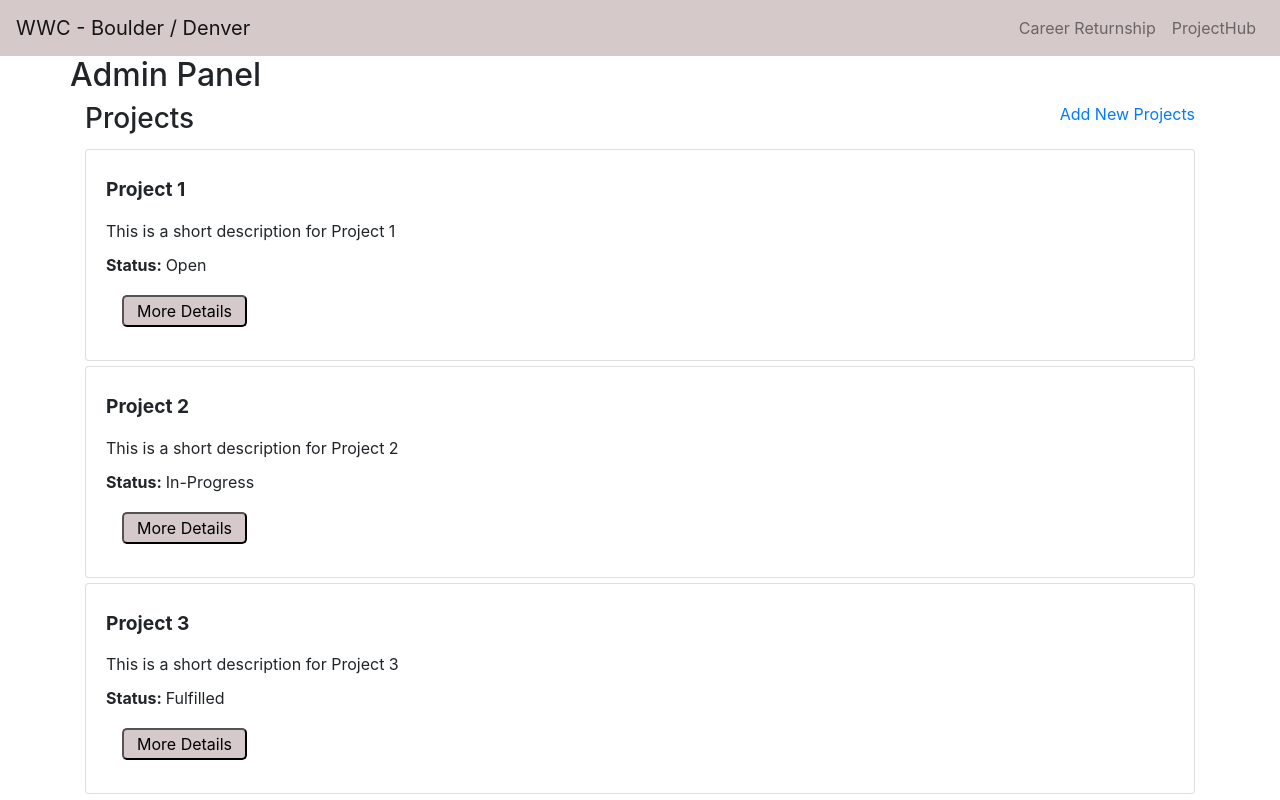
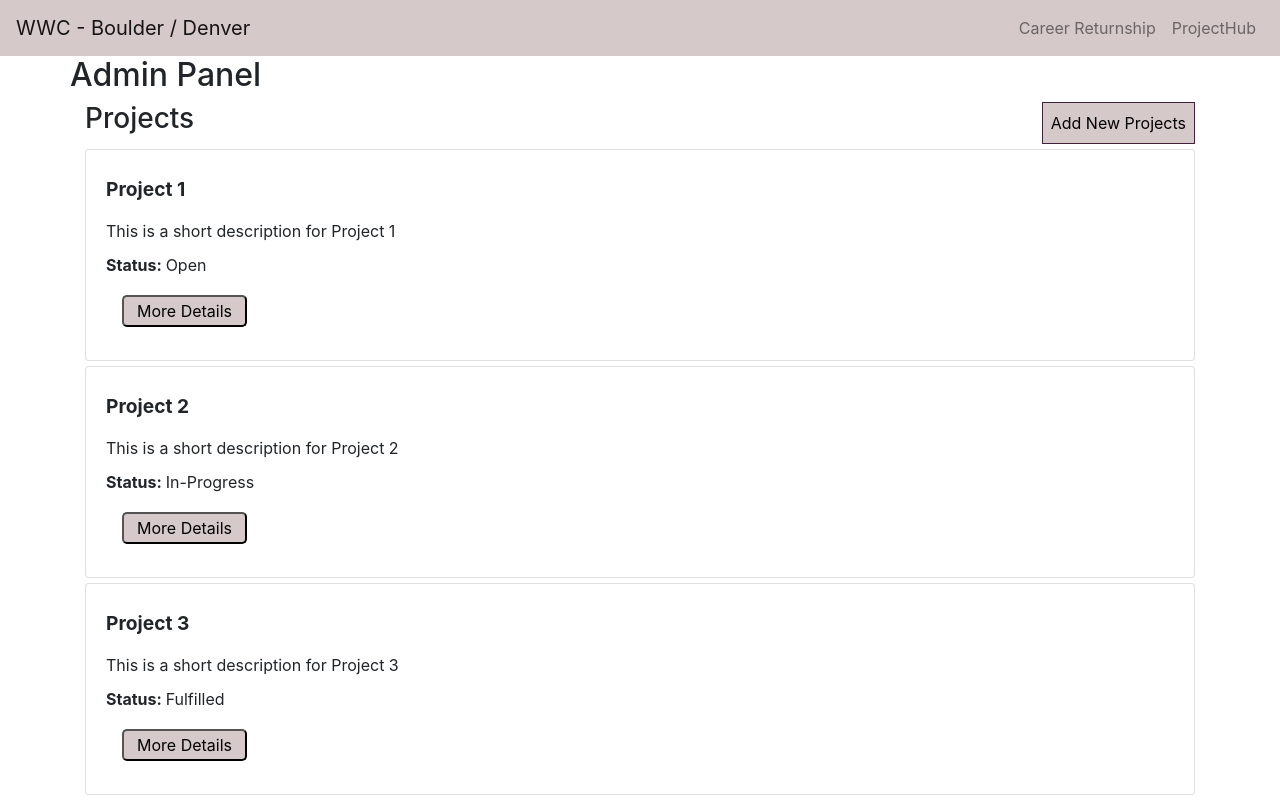
Before and after one commit to women-who-software/returnship-project-voting, a React (Create React App) app in the folder client/: page /login in a window 1280 px wide. Built offline with nearby package versions, Linux system fonts and the light colour scheme.

Commit message:
feature(AdminPage): Add `New Project` button styling

```diff
--- a/client/src/Components/AdminPage/AdminPage.js
+++ b/client/src/Components/AdminPage/AdminPage.js
@@ -43,7 +43,7 @@ export default function AdminPage() {
               <h3>Projects</h3>
             </Col>
             <Col className='d-flex justify-content-end'>
-              <a href=''>Add New Projects</a>
+              <a href='' className='admin-btn'>Add New Projects</a>
             </Col>
           </Row>
           <Row>
--- /dev/null
+++ b/client/src/scss/components/_adminPage.scss
@@ -0,0 +1,15 @@
+.admin-btn {
+  border: 1px solid #42213d;
+  padding: 0.5rem;
+  background-color: $bg-nav;
+  color: black;
+  // width: auto;
+  // height: 1.3rem;
+}
+.admin-btn:hover {
+  border: 1px solid black;
+  padding: 0.5rem;
+  background-color: #683257;
+  color: white;
+  text-decoration: none;
+}
--- a/client/src/scss/components/_index.scss
+++ b/client/src/scss/components/_index.scss
@@ -5,3 +5,4 @@
 @import './voting';
 @import './signups';
 @import './header';
+@import './adminPage';
```
Also changed, not shown: client/src/scss/components/_header.scss (line endings or trailing spaces).
